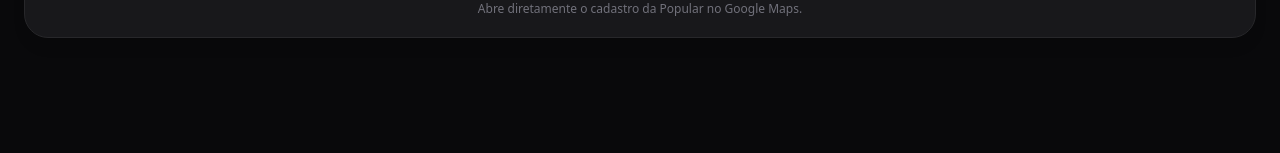
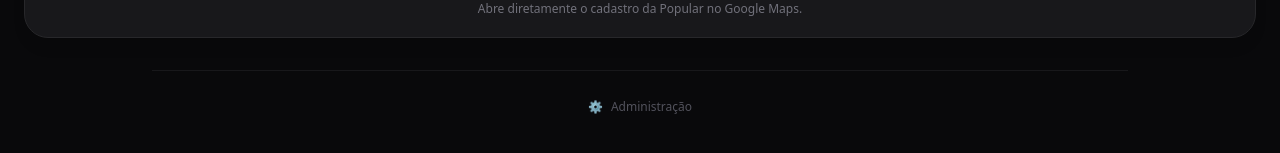
Before and after one commit to UniversalKnowledgeEcosystem/popular-app, a Next.js app: page / in a window 1280 px wide. Shown: the part 2256-2409 px from the top of the page. Built offline with nearby package versions, Linux system fonts and the light colour scheme.

Commit message:
Adiciona acesso discreto e seguro ao Admin no rodape

```diff
--- a/app/page.tsx
+++ b/app/page.tsx
@@ -23,4 +23,5 @@ export default function Home(){return <main className="min-h-screen bg-zinc-950
  <Categories/><FeaturedProducts/>
  <section className="px-6 max-w-5xl mx-auto"><div className="bg-zinc-900 border border-zinc-800 rounded-3xl p-5 flex gap-4 items-center"><div className="w-12 h-12 rounded-2xl bg-green-500/10 flex items-center justify-center text-2xl">⚡</div><div><h3 className="font-black">Mais rápido a cada pedido</h3><p className="text-sm text-zinc-400 mt-1">Favoritos, dados salvos no aparelho, personalização e acompanhamento automático.</p></div></div></section>
  <LoyaltyCard/><LocationCard/>
+ <footer className="px-6 mt-8 max-w-5xl mx-auto text-center"><div className="border-t border-zinc-900 pt-5"><Link href="/admin" aria-label="Acessar administração" className="inline-flex items-center gap-2 text-xs text-zinc-600 hover:text-zinc-400 transition px-3 py-2 rounded-xl"><span aria-hidden="true">⚙️</span><span>Administração</span></Link></div></footer>
  </main>}
```
